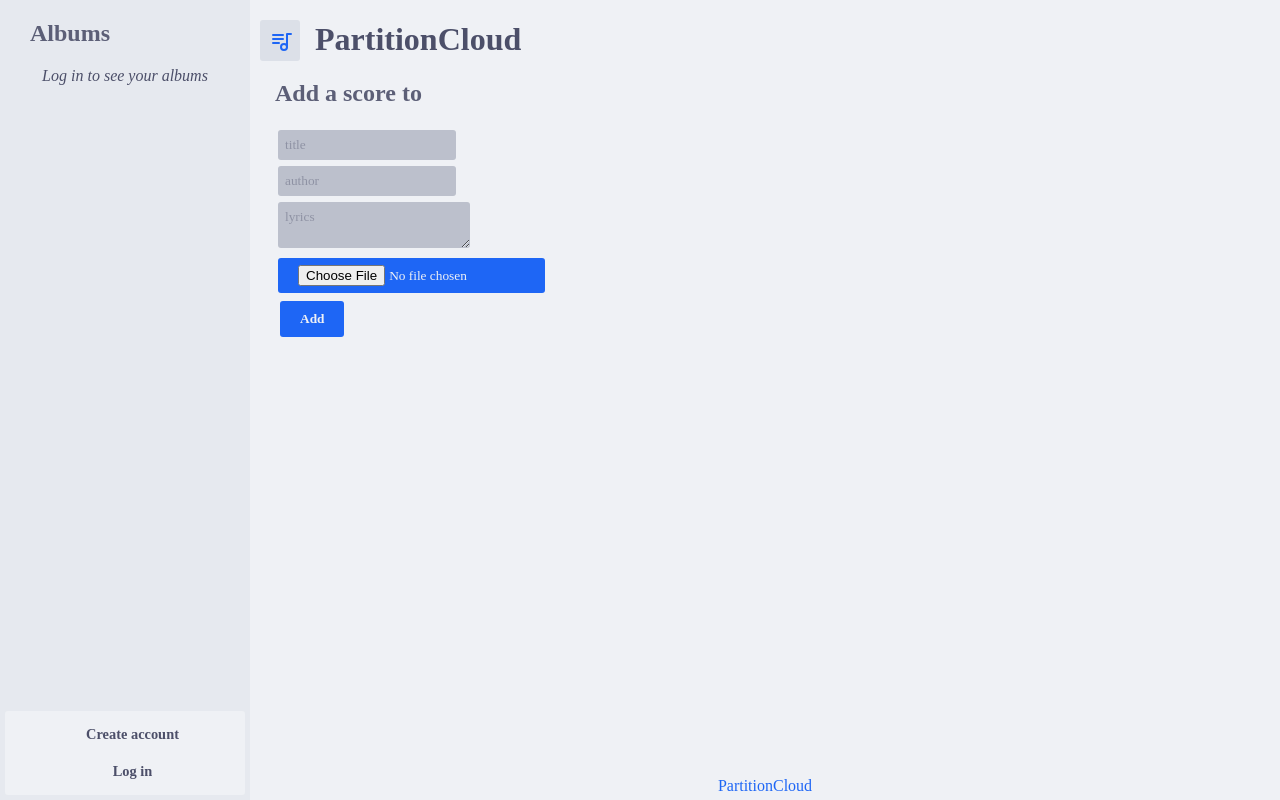
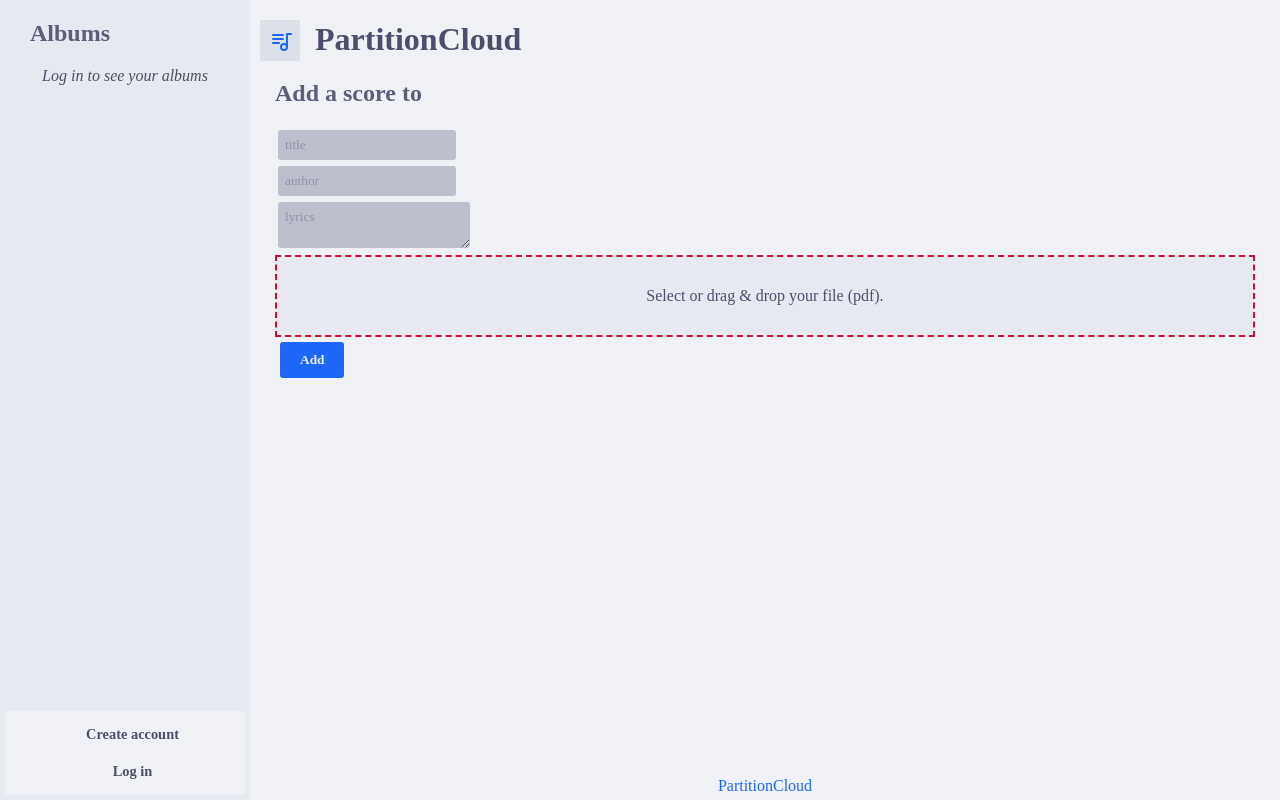
Before and after one commit to partitioncloud/partitioncloud-server, a Flask app: template partitioncloud/templates/albums/add-partition.html in a window 1280 px wide. Run offline with Flask 3, Linux system fonts and the light colour scheme; the template is opened without the code that fills it, so the values that code supplies are empty; parts of the project's set-up code (start-up, migrations or seed data) failed here and were passed over; some libraries are stand-ins or nearby versions.

Commit message:
Allow for drag & drop when creating partition

```diff
--- a/babel.cfg
+++ b/babel.cfg
@@ -1,2 +1,5 @@
+[extractors]
+jinja2 = jinja2.ext:babel_extract
+
 [python: partitioncloud/**.py]
 [jinja2: partitioncloud/templates/**.html]
--- a/partitioncloud/static/style/style.css
+++ b/partitioncloud/static/style/style.css
@@ -718,3 +718,44 @@ midi-player {
     border-radius: 5px;
     background-color: var(--color-crust);
 }
+
+/** Input[file] */
+.file-area {
+    position: relative;
+}
+.file-area input[type=file] {
+    position: absolute;
+    height: 100%;
+    top: 0;
+    left: 0;
+    right: 0;
+    bottom: 0;
+    opacity: 0;
+    cursor: pointer;
+}
+
+.file-area .file-dummy {
+    padding: 30px;
+    background: var(--color-mantle);
+    border: 2px dashed var(--color-red);
+    text-align: center;
+    transition: background 0.3s ease-in-out;
+}
+
+.file-area .file-dummy .success {
+    display: none;
+}
+
+.file-area:hover > .file-dummy {
+    background: var(--color-surface0);
+}
+
+.file-area input[type=file]:valid + .file-dummy {
+    border-color: var(--color-green);
+}
+.file-area input[type=file]:valid + .file-dummy .success {
+    display: inline-block;
+}
+.file-area input[type=file]:valid + .file-dummy .default {
+    display: none;
+}
--- a/partitioncloud/templates/components/add_partition.html
+++ b/partitioncloud/templates/components/add_partition.html
@@ -7,7 +7,7 @@
   {% if partition_uuid %}
     <input name="partition-uuid" value="{{ partition_uuid }}" type="hidden">
   {% else %}
-    <input name="file" type="file" accept=".pdf" required=""><br/>
+    {% include 'components/input_file.html' %}
   {% endif %}
   <input type="submit" value="{{ _('Add') }}" />
 </form>
--- /dev/null
+++ b/partitioncloud/templates/components/input_file.html
@@ -0,0 +1,7 @@
+<div class="file-area">
+  <input name="file" type="file" accept=".pdf" required="">
+  <div class="file-dummy">
+    <div class="success">{{ _("Your file is selected.") }}</div>
+    <div class="default">{{ _("Select or drag & drop your file (pdf).") }}</div>
+  </div>
+</div>
```
Also changed, not shown: partitioncloud/translations/en/LC_MESSAGES/messages.po, partitioncloud/translations/fr/LC_MESSAGES/messages.po.
